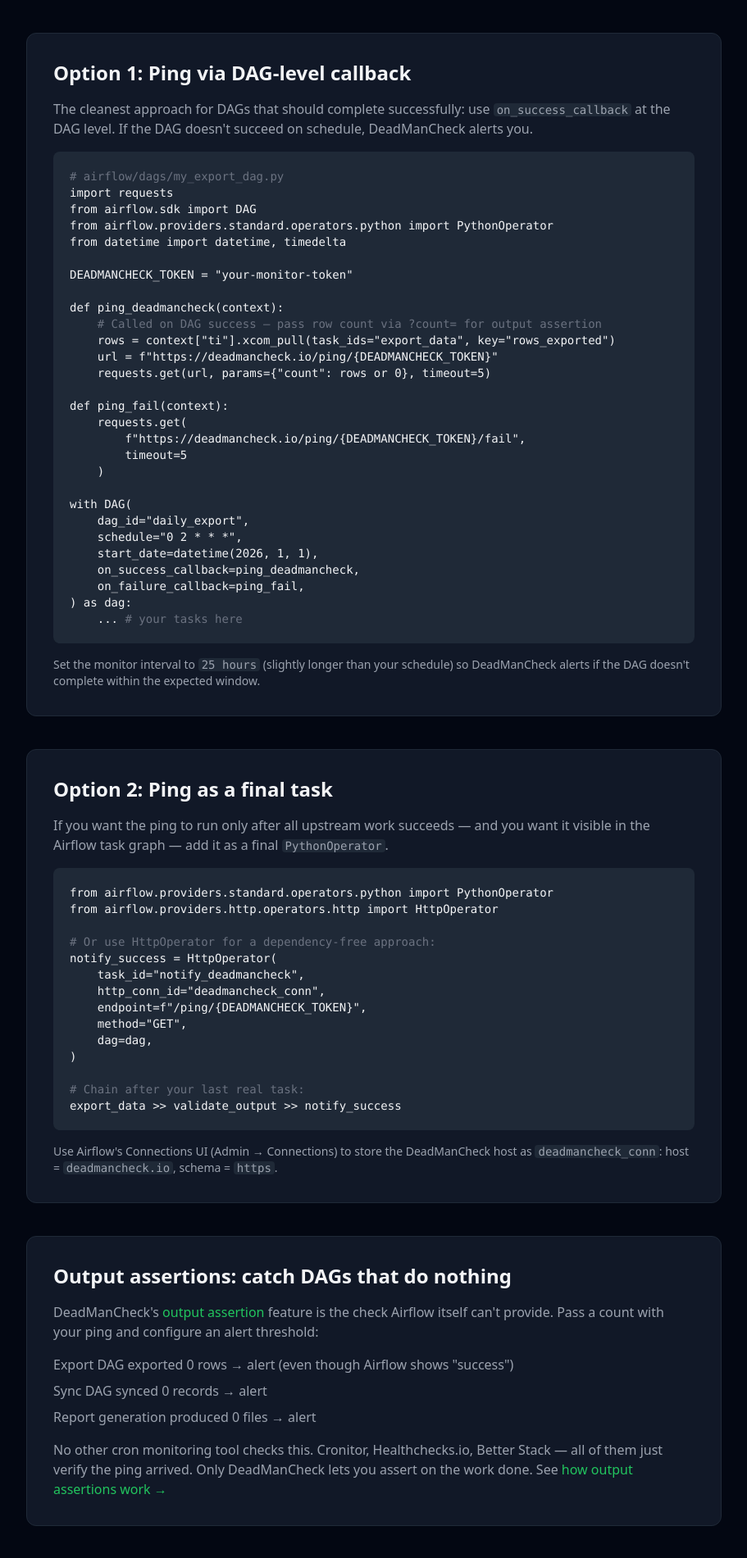
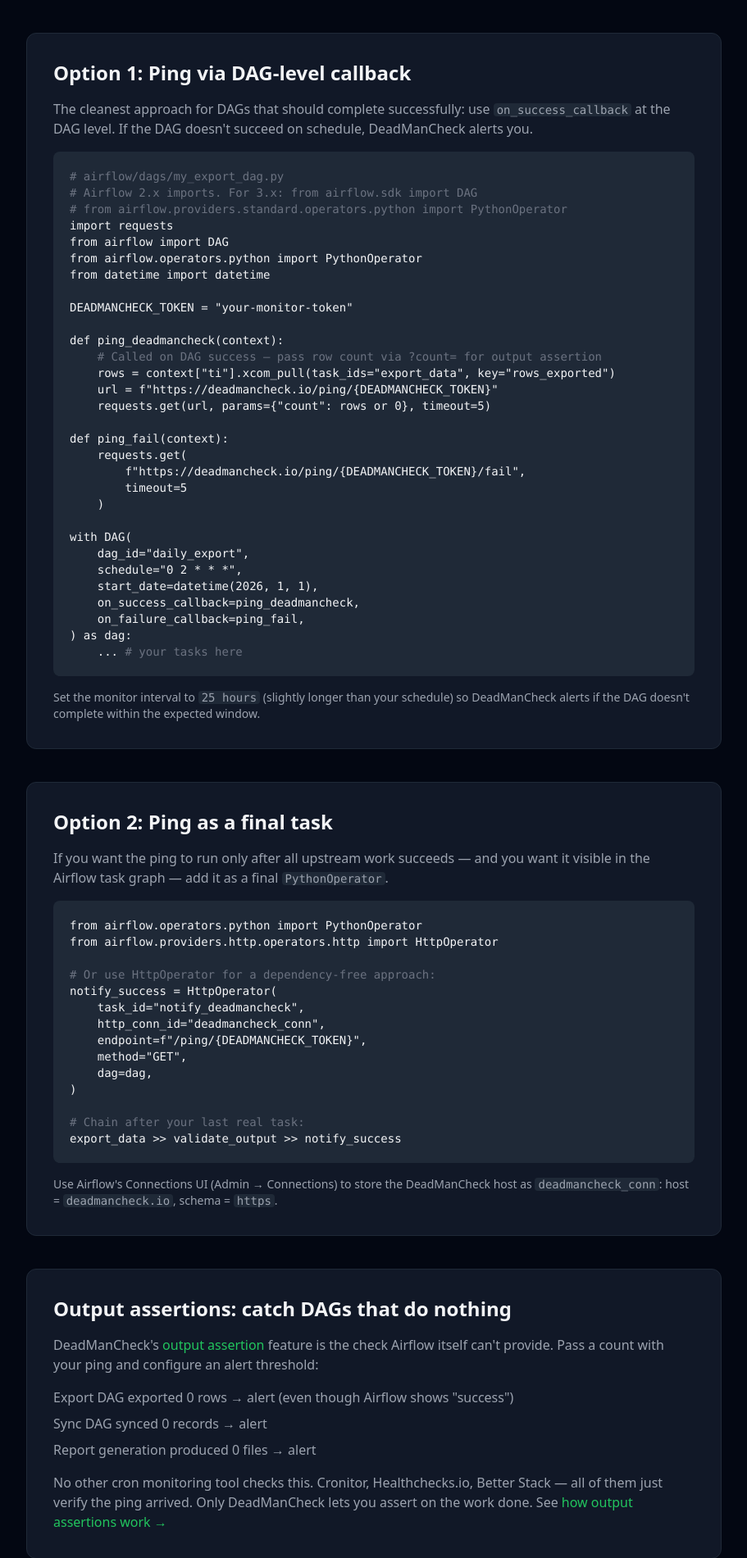
Before and after one commit to Kriss-V/deadmancheck, a FastAPI app: page /airflow-dag-monitoring in a window 1280 px wide. Shown: the part 647-2548 px from the top of the page at 82% size, without its empty margins (184-1095 px from the left). Run offline with FastAPI, Linux system fonts and the light colour scheme; parts of the project's set-up code (start-up, migrations or seed data) failed here and were passed over.

Commit message:
Fix Airflow version-specific code in airflow-dag-monitoring page

```diff
--- a/app/templates/airflow-dag-monitoring.html
+++ b/app/templates/airflow-dag-monitoring.html
@@ -40,10 +40,12 @@
     </p>
     <div class="bg-gray-800 rounded-lg p-5 text-sm font-mono mb-4 overflow-x-auto">
       <span class="text-gray-500"># airflow/dags/my_export_dag.py</span><br>
+      <span class="text-gray-500"># Airflow 2.x imports. For 3.x: from airflow.sdk import DAG</span><br>
+      <span class="text-gray-500">#                                from airflow.providers.standard.operators.python import PythonOperator</span><br>
       import requests<br>
-      from airflow.sdk import DAG<br>
-      from airflow.providers.standard.operators.python import PythonOperator<br>
-      from datetime import datetime, timedelta<br>
+      from airflow import DAG<br>
+      from airflow.operators.python import PythonOperator<br>
+      from datetime import datetime<br>
       <br>
       DEADMANCHECK_TOKEN = "your-monitor-token"<br>
       <br>
@@ -82,7 +84,7 @@
       the Airflow task graph — add it as a final <code class="bg-gray-800 px-1 rounded text-sm">PythonOperator</code>.
     </p>
     <div class="bg-gray-800 rounded-lg p-5 text-sm font-mono mb-4 overflow-x-auto">
-      from airflow.providers.standard.operators.python import PythonOperator<br>
+      from airflow.operators.python import PythonOperator<br>
       from airflow.providers.http.operators.http import HttpOperator<br>
       <br>
       <span class="text-gray-500"># Or use HttpOperator for a dependency-free approach:</span><br>
@@ -136,11 +138,12 @@
       &nbsp;&nbsp;&nbsp;&nbsp;&nbsp;&nbsp;&nbsp;&nbsp;timeout=5<br>
       &nbsp;&nbsp;&nbsp;&nbsp;)<br>
       <br>
-      with DAG(<br>
-      &nbsp;&nbsp;&nbsp;&nbsp;...<br>
+      <span class="text-gray-500"># Airflow 2.x: attach on_execute_callback to your first task, not the DAG</span><br>
+      export_task = PythonOperator(<br>
+      &nbsp;&nbsp;&nbsp;&nbsp;task_id="export_data",<br>
+      &nbsp;&nbsp;&nbsp;&nbsp;python_callable=run_export,<br>
       &nbsp;&nbsp;&nbsp;&nbsp;on_execute_callback=ping_start,<br>
-      &nbsp;&nbsp;&nbsp;&nbsp;on_success_callback=ping_deadmancheck,<br>
-      ) as dag:
+      )
     </div>
     <p class="text-gray-400 text-sm">
       Once you have 5+ runs of history, DeadManCheck builds a rolling average and alerts when
```
